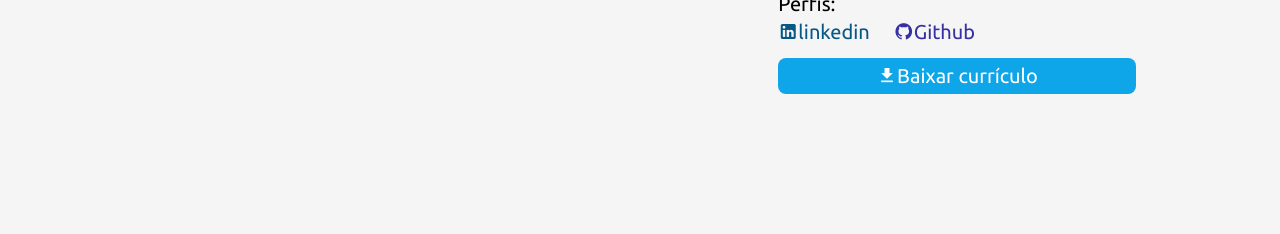
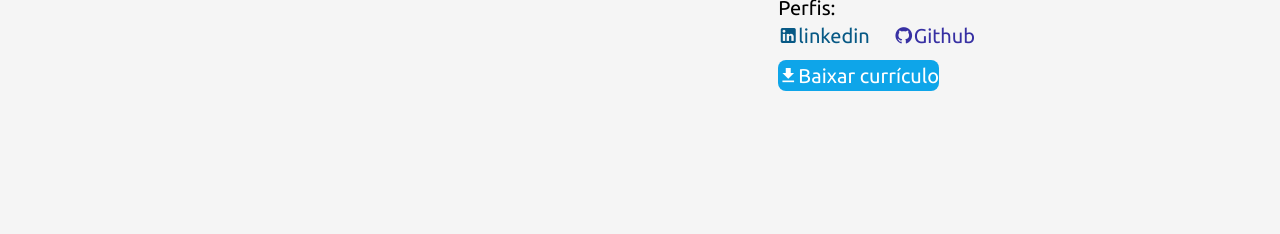
Before and after one commit to GabrielFrutuoso/Portifolio, a plain HTML site: page index.html in a window 1280 px wide. Shown: the part 566-800 px from the top of the page. Drawn offline with nearby package versions, Linux system fonts and the light colour scheme.

Commit message:
Added the curriculum

```diff
--- a/index.html
+++ b/index.html
@@ -68,7 +68,7 @@
                         </div>
 
                     </div>
-                    <button class="mdi mdi-download mx-auto bg-sky-500 text-white dark:bg-indigo-700 rounded-lg w-full mx-auto py-1">Baixar currículo</button>
+                    <a href="/Docs/CurriculoGabriel.pdf" type="application/pdf" class="mdi mdi-download mx-auto bg-sky-500 text-white dark:bg-indigo-700 rounded-lg w-full mx-auto py-1">Baixar currículo</a>
                 </div>
             </aside>
         </section>
```
Also changed, not shown: 1 other file.
